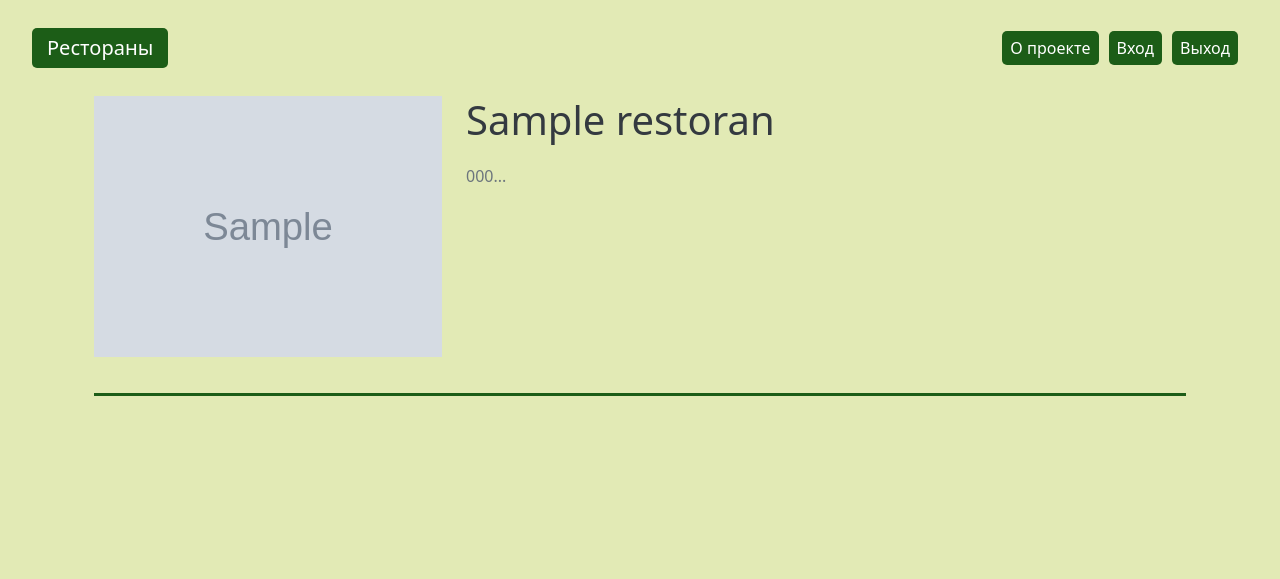
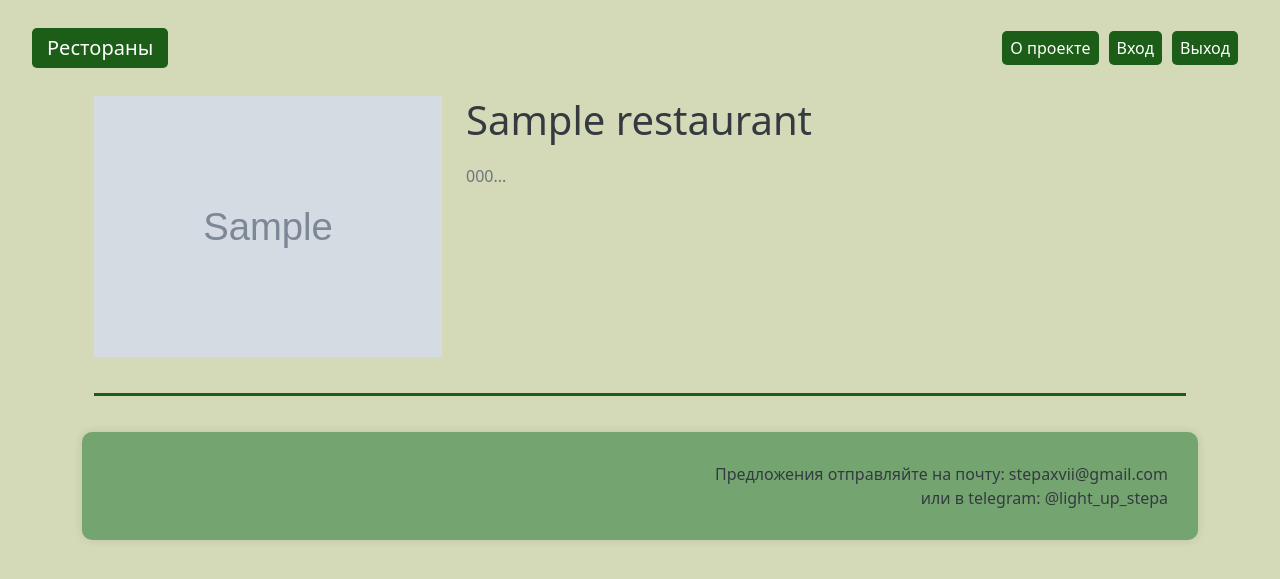
Before and after one commit to stepaxvii/basket_of_products, a Django app: page / in a window 1280 px wide. Shown: the top 579 px of the page. Run offline with Django 3.2, Linux system fonts and the light colour scheme; tables that the repository leaves empty hold one stand-in row (values such as "Sample post"); grey boxes marked "Sample" are stand-in pictures.

Commit message:
Restaurant migrate

```diff
--- a/basket_of_products/basket/admin.py
+++ b/basket_of_products/basket/admin.py
@@ -1,6 +1,6 @@
 from django.contrib import admin
 
-from .models import Category, Product, Restoran
+from .models import Category, Product, Restaurant
 
 
 @admin.register(Category)
@@ -41,8 +41,8 @@
     )
 
 
-@admin.register(Restoran)
-class RestoranAdmin(admin.ModelAdmin):
+@admin.register(Restaurant)
+class RestaurantAdmin(admin.ModelAdmin):
     """Регистрация модели Ресторан в админке."""
 
     list_display = (
--- a/basket_of_products/basket/models.py
+++ b/basket_of_products/basket/models.py
@@ -7,27 +7,7 @@
 User = get_user_model()
 
 
-class Client(BaseModel):
-    """Модель пользователя, который может просматривать контент."""
-
-    username = models.CharField(
-        max_length=20,
-        verbose_name='Пользователь'
-    )
-    password = models.CharField(
-        max_length=20,
-        verbose_name='Пароль'
-    )
-
-    class Meta(BaseModel.Meta):
-        verbose_name = 'Пользователь'
-        verbose_name_plural = 'пользователи'
-
-    def __str__(self):
-        return f'{self.username}'
-
-
-class Restoran(BaseModel):
+class Restaurant(BaseModel):
     """Модель ресторана/кафе."""
 
     name = models.CharField(
@@ -83,8 +63,8 @@
             'Например: для раздела "Супы" подойдёт идентификатор "soups"'
         )
     )
-    restoran = models.ForeignKey(
-        Restoran,
+    restaurant = models.ForeignKey(
+        Restaurant,
         on_delete=models.SET_NULL,
         null=True,
         verbose_name='Ресторан',
@@ -144,8 +124,8 @@
         verbose_name='Категория',
         related_name='products'
     )
-    restoran = models.ForeignKey(
-        Restoran,
+    restaurant = models.ForeignKey(
+        Restaurant,
         on_delete=models.SET_NULL,
         null=True,
         verbose_name='Ресторан',
--- a/basket_of_products/basket/urls.py
+++ b/basket_of_products/basket/urls.py
@@ -11,8 +11,8 @@
         name='index'
     ),
     path(
-        'restoran/<int:pk>',
-        views.RestoranView.as_view(),
-        name='restoran'
+        'restaurant/<int:pk>',
+        views.RestaurantView.as_view(),
+        name='restaurant-detail'
     ),
 ]
--- a/basket_of_products/basket/views.py
+++ b/basket_of_products/basket/views.py
@@ -1,21 +1,21 @@
 from django.views.generic import ListView
 
-from .models import Restoran, Product
+from .models import Restaurant, Product
 
 
 class HomePageView(ListView):
     """CBV для отображения главной страницы."""
 
     template_name = 'basket/index.html'
-    model = Restoran
-    context_object_name = 'restorans'
-    paginate_by = 3
+    model = Restaurant
+    context_object_name = 'restaurants'
+    paginate_by = 2
 
 
-class RestoranView(ListView):
+class RestaurantView(ListView):
     """CBV для отображение выбранного ресторана."""
 
-    template_name = 'basket/restoran.html'
-    model = Product
-    context_object_name = 'restorans'
+    template_name = 'basket/restaurant.html'
+    model = Restaurant
+    context_object_name = 'restaurant'
     paginate_by = 3
--- a/basket_of_products/static/css/styles.css
+++ b/basket_of_products/static/css/styles.css
@@ -1,11 +1,11 @@
 /* Оформление основного контента */
 body {
-    background-color: #E2EAB5; /* Цвет фона */
+    background-color: #d4d9b7; /* Цвет фона */
     padding: 20px;
 }
 
 /* Оформление блока с рестораном */
-.restoran-item {
+.restaurant-item {
     margin-bottom: 20px; /* Отступ между ресторанами */
     padding-bottom: 20px; /* Отступ внизу каждого ресторана */
     border-bottom: 3px solid #1C5D17; /* Черта между ресторанами */
@@ -28,7 +28,7 @@
 }
 
 .nav-link {
-    color: #fff; /* Цвет текста кнопок */
+    color: #fff !important; /* Цвет текста кнопок */
     background-color: #1C5D17; /* Цвет фона кнопок */
     border-radius: 5px; /* Закругление углов кнопок */
     margin-right: 10px; /* Отступ между кнопками */
@@ -36,17 +36,19 @@
 }
 
 .nav-link:hover {
+    color: #fff !important; /* Цвет текста при наведении */
     background-color: #155a0d; /* Цвет фона кнопок при наведении */
 }
 
 .navbar-brand {
-    color: #fff; /* Цвет текста кнопки "Рестораны" */
+    color: #fff !important; /* Цвет текста кнопки "Рестораны" */
     background-color: #1C5D17; /* Цвет фона кнопки "Рестораны" */
     border-radius: 5px; /* Закругление углов кнопки "Рестораны" */
     padding: 5px 15px; /* Отступ внутри кнопки "Рестораны" */
 }
 
 .navbar-brand:hover {
+    color: #fff !important; /* Цвет текста при наведении */
     background-color: #155a0d; /* Цвет фона кнопки "Рестораны" при наведении */
 }
 
@@ -89,3 +91,16 @@
 .content ul li {
     list-style-type: disc; /* Тип маркера списка */
 }
+
+/* Оформление футера */
+.footer {
+    color: #343a40; /* Цвет текста */
+    text-align: right; /* Выравнивание текста по правому краю */
+    display: flex;
+    justify-content: flex-end;
+    align-items: center;
+}
+
+.footer p {
+    margin: 0 10px; /* Отступ между элементами */
+}
--- a/basket_of_products/templates/basket/index.html
+++ b/basket_of_products/templates/basket/index.html
@@ -5,60 +5,23 @@
 {% endblock %}
 
 {% block content %}
-<div class="container restoran-container">
-    {% for restoran in restorans %}
-    <div class="restoran-item">
+<div class="container restaurant-container">
+    {% for restaurant in restaurants %}
+    <div class="restaurant-item">
         <div class="row">
             <!-- Фото ресторана -->
             <div class="col-md-4 mb-3">
-                {% if restoran.image %}
-                <img src="{{ restoran.image.url }}" alt="{{ restoran.name }}" class="img-fluid">
+                {% if restaurant.image %}
+                <img src="{{ restaurant.image.url }}" alt="{{ restaurant.name }}" class="img-fluid">
                 {% endif %}
             </div>
             <!-- Название ресторана и описание концепции -->
             <div class="col-md-8">
-                <h1>{{ restoran.name }}</h1>
-                <p class="concept">{{ restoran.concept| slice:":703" }}...</p>
+                <h1>{{ restaurant.name }}</h1>
+                <p class="concept">{{ restaurant.concept| slice:":703" }}...</p>
             </div>
         </div>
     </div>
     {% endfor %}
 </div>
-
-<!-- Пагинация -->
-<nav aria-label="Page navigation">
-    <ul class="pagination justify-content-center">
-        {% if is_paginated %}
-            {% if page_obj.has_previous %}
-                <li class="page-item">
-                    <a class="page-link" href="?page=1" aria-label="First">
-                        <span aria-hidden="true">&laquo;</span>
-                    </a>
-                </li>
-                <li class="page-item">
-                    <a class="page-link" href="?page={{ page_obj.previous_page_number }}" aria-label="Previous">
-                        <span aria-hidden="true">&lsaquo;</span>
-                    </a>
-                </li>
-            {% endif %}
-            {% for num in page_obj.paginator.page_range %}
-                <li class="page-item {% if num == page_obj.number %}active{% endif %}">
-                    <a class="page-link" href="?page={{ num }}">{{ num }}</a>
-                </li>
-            {% endfor %}
-            {% if page_obj.has_next %}
-                <li class="page-item">
-                    <a class="page-link" href="?page={{ page_obj.next_page_number }}" aria-label="Next">
-                        <span aria-hidden="true">&rsaquo;</span>
-                    </a>
-                </li>
-                <li class="page-item">
-                    <a class="page-link" href="?page={{ page_obj.paginator.num_pages }}" aria-label="Last">
-                        <span aria-hidden="true">&raquo;</span>
-                    </a>
-                </li>
-            {% endif %}
-        {% endif %}
-    </ul>
-</nav>
 {% endblock %}
--- /dev/null
+++ b/basket_of_products/templates/includes/footer.html
@@ -0,0 +1,8 @@
+<div class="container">
+    <div class="content text-end">
+        <div class="footer">
+            Предложения отправляйте на почту: stepaxvii@gmail.com<br>
+            или в telegram: @light_up_stepa
+        </div>
+    </div>
+</div>
```
Also changed, not shown: basket_of_products/templates/basket/base.html (+40 -3 lines), basket_of_products/templates/basket/restaurant.html (added, +11 -0 lines), basket_of_products/basket/migrations/0007_auto_20240602_1055.py (added), basket_of_products/templates/basket/footer.html (deleted), basket_of_products/templates/includes/header.html (renamed from basket_of_products/templates/basket/header.html), 1 other file.
